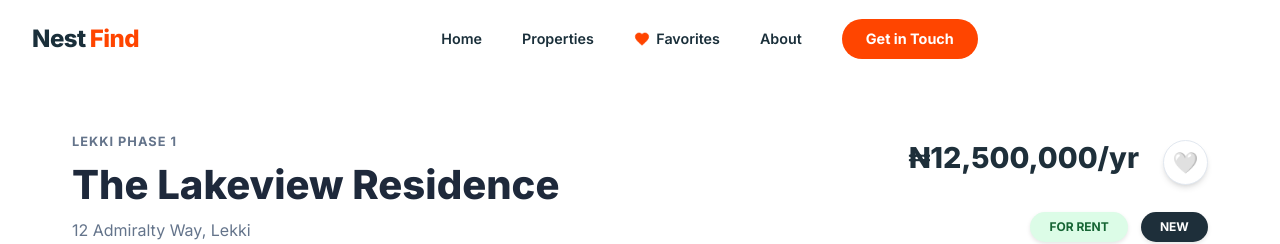
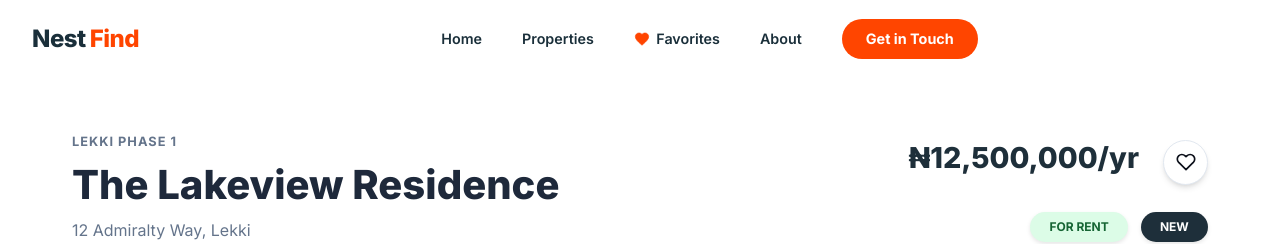
Before and after one commit to omega2oj4-spec/NestFind, a React (Vite) app: page /property/1 in a window 1280 px wide. Shown: the top 244 px of the page. Built offline with nearby package versions, Linux system fonts and the light colour scheme.

Commit message:
nestfind

```diff
--- a/src/components/PropertyDetail.jsx
+++ b/src/components/PropertyDetail.jsx
@@ -109,7 +109,15 @@ const PropertyDetail = () => {
                 onClick={() => toggleFavorite(property.id)}
                 aria-label="Toggle favorite"
               >
-                {isFavorite(property.id) ? '❤️' : '🤍'}
+                {isFavorite(property.id) ? (
+                  <svg xmlns="http://www.w3.org/2000/svg" viewBox="0 0 24 24" width="20" height="20" fill="orangered" stroke="orangered" strokeWidth="2">
+                    <path d="M12 21.35l-1.45-1.32C5.4 15.36 2 12.28 2 8.5 2 5.42 4.42 3 7.5 3c1.74 0 3.41.81 4.5 2.09C13.09 3.81 14.76 3 16.5 3 19.58 3 22 5.42 22 8.5c0 3.78-3.4 6.86-8.55 11.54L12 21.35z"></path>
+                  </svg>
+                ) : (
+                  <svg xmlns="http://www.w3.org/2000/svg" viewBox="0 0 24 24" width="20" height="20" fill="none" stroke="currentColor" strokeWidth="2" strokeLinecap="round" strokeLinejoin="round" style={{ color: '#0b0f19' }}>
+                    <path d="M20.84 4.61a5.5 5.5 0 0 0-7.78 0L12 5.67l-1.06-1.06a5.5 5.5 0 0 0-7.78 7.78l1.06 1.06L12 21.23l7.78-7.78 1.06-1.06a5.5 5.5 0 0 0 0-7.78z"></path>
+                  </svg>
+                )}
               </button>
             </div>
             <div className="detail-badges">
```
